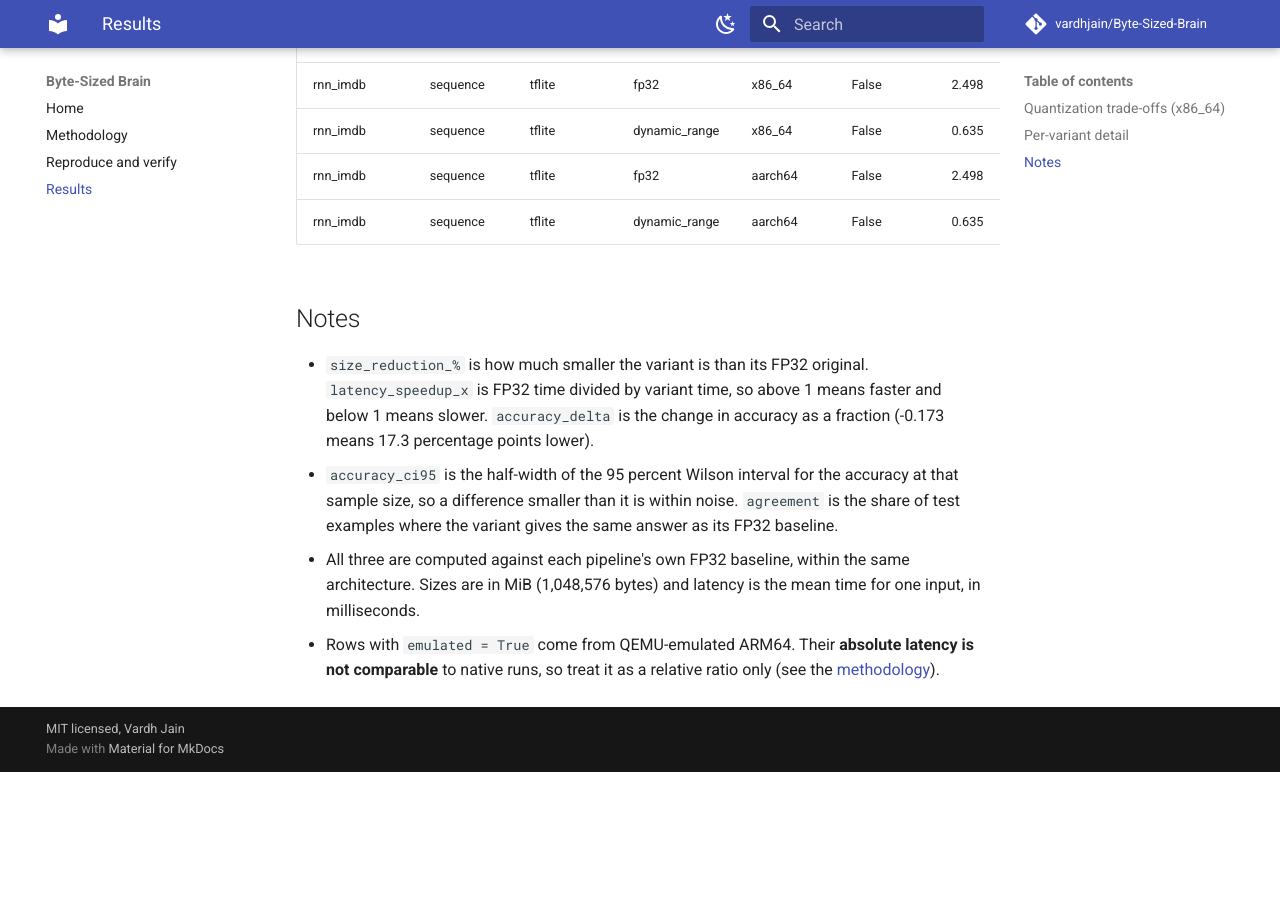
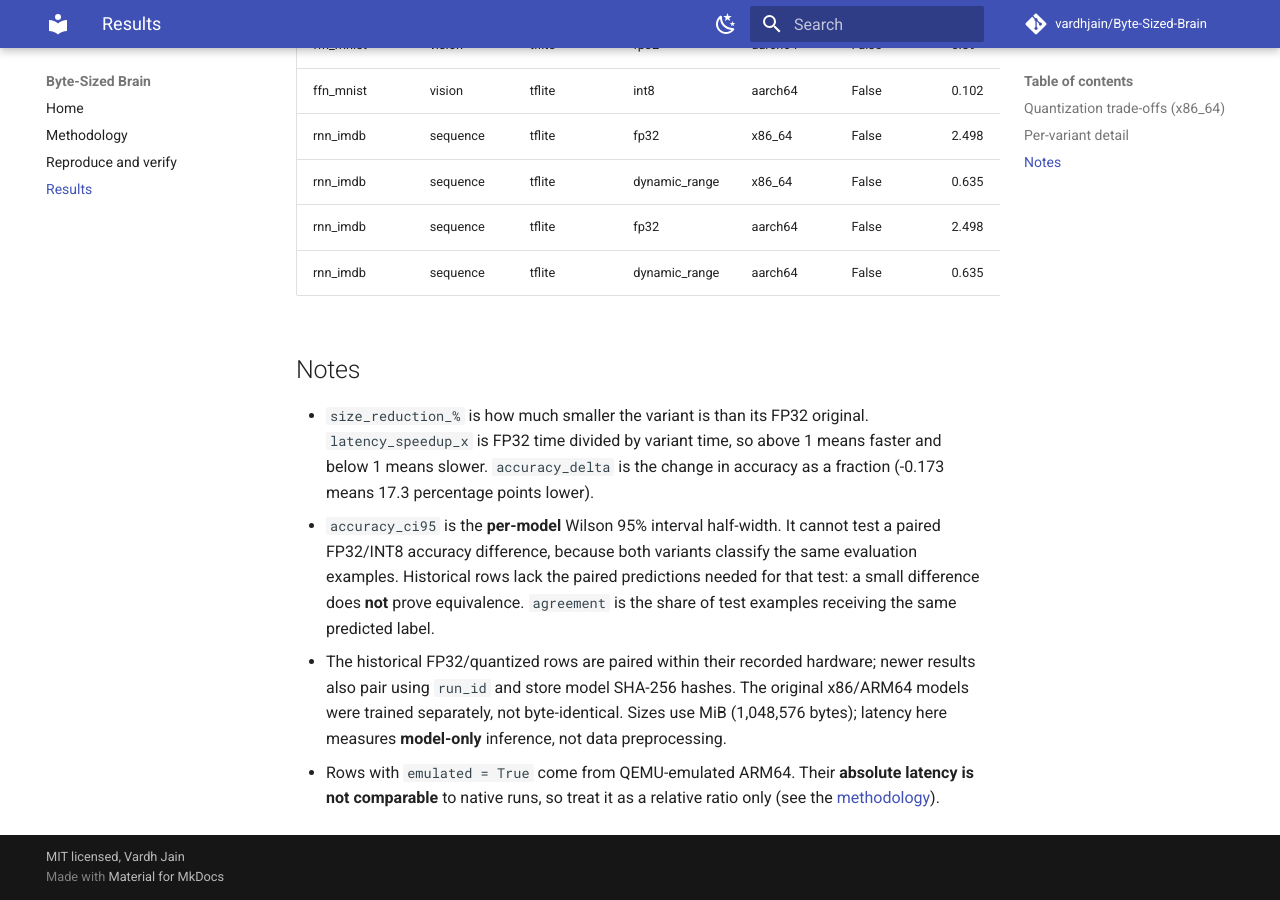
Before and after one commit to vardhjain/Byte-Sized-Brain, an MkDocs documentation site: the page built from docs/report.md, in a window 1280 px wide and 900 px high, scrolled down 1424 px. Built offline with MkDocs 1.6.1 and Material for MkDocs 9.7.7, drawn with Linux system fonts in a browser that asks for light colours; comment, search, counter and statistics services are not loaded; before the commit the page ends 2196 px from its top, so only the background shows below that; some of the changed text lies outside the part shown.

Commit message:
docs: remove stale accuracy significance claim from committed historical report

```diff
--- a/docs/report.md
+++ b/docs/report.md
@@ -1,6 +1,6 @@
 # Results
 
-_Generated by `bsb report` from `benchmarks/results/*.csv`._
+_Historical results snapshot generated from committed `benchmarks/results/*.csv` files before the newer statistical and preparation-timing metrics were added. Run `bsb report` to see the current extended schema. No missing measurement has been inferred. See [Reproduce and verify](reproducibility.md)._
 
 ## Quantization trade-offs (x86_64)
 
@@ -30,6 +30,6 @@ _Generated by `bsb report` from `benchmarks/results/*.csv`._
 ## Notes
 
 - `size_reduction_%` is how much smaller the variant is than its FP32 original. `latency_speedup_x` is FP32 time divided by variant time, so above 1 means faster and below 1 means slower. `accuracy_delta` is the change in accuracy as a fraction (-0.173 means 17.3 percentage points lower).
-- `accuracy_ci95` is the half-width of the 95 percent Wilson interval for the accuracy at that sample size, so a difference smaller than it is within noise. `agreement` is the share of test examples where the variant gives the same answer as its FP32 baseline.
-- All three are computed against each pipeline's own FP32 baseline, within the same architecture. Sizes are in MiB (1,048,576 bytes) and latency is the mean time for one input, in milliseconds.
+- `accuracy_ci95` is the **per-model** Wilson 95% interval half-width. It cannot test a paired FP32/INT8 accuracy difference, because both variants classify the same evaluation examples. Historical rows lack the paired predictions needed for that test: a small difference does **not** prove equivalence. `agreement` is the share of test examples receiving the same predicted label.
+- The historical FP32/quantized rows are paired within their recorded hardware; newer results also pair using `run_id` and store model SHA-256 hashes. The original x86/ARM64 models were trained separately, not byte-identical. Sizes use MiB (1,048,576 bytes); latency here measures **model-only** inference, not data preprocessing.
 - Rows with `emulated = True` come from QEMU-emulated ARM64. Their **absolute latency is not comparable** to native runs, so treat it as a relative ratio only (see the [methodology](methodology.md)).
```
